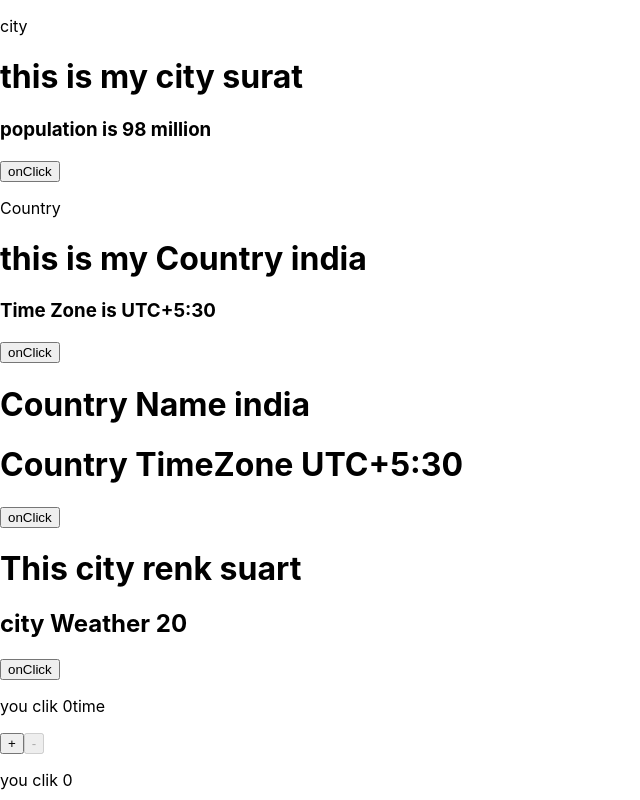
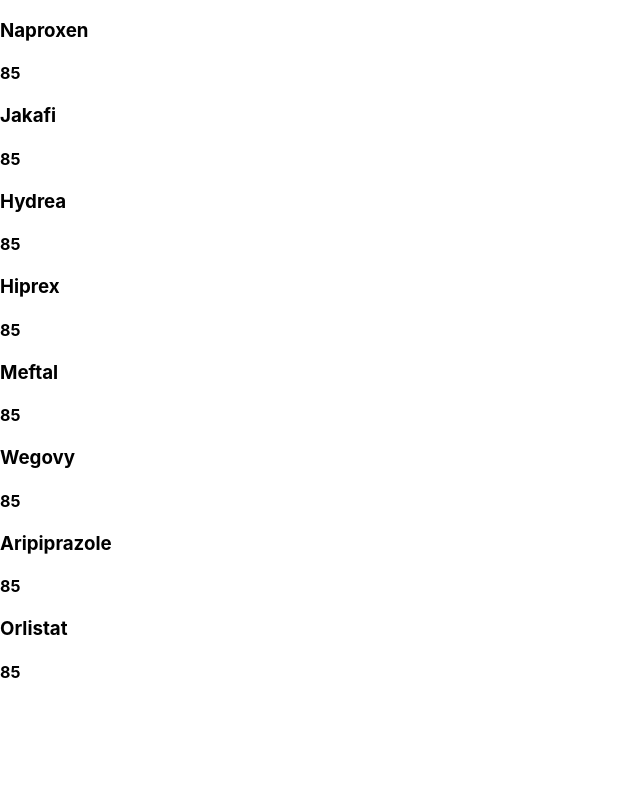
Before and after one commit to dholiyajay/Firstreact, a React (Create React App) app: page / in a window 1280 px wide. Shown: the top 800 px of the page, without its empty margins (0-640 px from the left). Built offline with nearby package versions, Linux system fonts and the light colour scheme.

Commit message:
propscrad

```diff
--- a/src/App.js
+++ b/src/App.js
@@ -1,26 +1,27 @@
 
 import './App.css';
-import City from './user/component/City';
+// import City from './user/component/City';
 import CityFun from './user/component/CityFun';
-import Citycountry from './user/component/Citycountry';
-import Counter from './user/component/Counter';
-import Country from './user/component/Country';
+// import Citycountry from './user/component/Citycountry';
+// import Counter from './user/component/Counter';
+// import Country from './user/component/Country';
 import CountryFuc from './user/component/CountryFuc';
-import Countrycity from './user/component/Countrycity';
-import Dec from './user/component/Dec';
+import Medicines from './user/container/Medicines';
+// import Countrycity from './user/component/Countrycity';
+// import Dec from './user/component/Dec';
 
 function App() {
   return (
     <>
-      <City />
-      <Country />
-      <CountryFuc />
-      <CityFun />
-      <Counter />
-      <Dec />
-      <Countrycity />
-      <Citycountry />
-
+      {/* <City /> */}
+      {/* <Country /> */}
+      {/* <CountryFuc /> */}
+      {/* <CityFun /> */}
+      {/* <Counter /> */}
+      {/* <Dec /> */}
+      {/* <Countrycity /> */}
+      {/* <Citycountry /> */}
+      <Medicines/>
     </>
 
   );
--- /dev/null
+++ b/src/user/component/Card.js
@@ -0,0 +1,13 @@
+import React from 'react';
+
+function Card({data}) {
+    // console.log(data);
+    return (
+        <div>
+            <h3>{data.name}</h3>
+            <h4>{data.price}</h4>
+        </div>
+    );
+}
+
+export default Card;
--- a/src/user/component/City.js
+++ b/src/user/component/City.js
@@ -3,30 +3,32 @@
 export default class City extends Component {
     constructor(props) {
         super(props);
-        this.state = {
-            name: "surat",
-            population: "98 million"
+        // this.state = {
+        //     name: "surat",
+        //     population: "98 million"
+        // CountryName={this.state.name}
 
-        }
+        // console.log(props);
     }
 
-    handlechange = () => {
-        this.setState
-            ({
-                name: "vapi",
-                population: "10 million"
 
-            })
-    }
+    // handlechange = () => {
+    //     this.setState
+    //         ({
+    //             name: "vapi",
+    //             population: "10 million"
+
+    //         })
+    // }
     render() {
         return (
             <>
                 <p>city</p>
-                <h1>this is my city {this.state.name}</h1>
-                <h3>population is {this.state.population}</h3>
+                {/* <h1>this is my city {this.state.name}</h1>
+                <h3>population is {this.state.population}</h3> */}
+                <h3>City name  {this.props.CountryName === "india" ? "surat" : "new york"}</h3>
 
-
-                <button onClick={this.handlechange}>onClick</button>
+                {/* <button onClick={this.handlechange}>onClick</button> */}
 
             </>
         )
--- a/src/user/component/CityFun.js
+++ b/src/user/component/CityFun.js
@@ -2,23 +2,25 @@
 
 function CityFun(props) {
     // const [count, setCount] = useState(0);
-    const [City, setCity] = useState('suart');
-    const [Weather, setWeather] = useState('20');
+    // const [City, setCity] = useState('suart');
+    // const [Weather, setWeather] = useState('20');
 
-    const hendalchange = () => {
-        setCity("vapi");
-        setWeather("UTC-8");
-      }
+    // const hendalchange = () => {
+    //     setCity("vapi");
+    //     setWeather("UTC-8");
+    //   }
 
-
+    console.log(props.cn);
     return (
         <div>
-            <h1>This city renk {City}</h1>
-            <h2>city Weather {Weather}</h2>
+            {/* <h1>This city renk {City}</h1>
+            <h2>city Weather {Weather}</h2> */}
 
-            <button onClick={hendalchange}>
+            {/* <button onClick={hendalchange}>
                 onClick
-            </button>
+            </button> */}
+
+            <h4>City Name {props.cn === "india" ? "surat" : "new york"}</h4>
         </div>
     );
 }
--- a/src/user/component/Country.js
+++ b/src/user/component/Country.js
@@ -1,4 +1,5 @@
 import React, { Component } from 'react'
+import City from './City';
 
 export default class Country extends Component {
     constructor(props) {
@@ -30,6 +31,8 @@
 
                 <button onClick={this.handlechange}>onClick</button>
 
+                <City CountryName={this.state.name} />
+
             </>
         );
     }
--- a/src/user/component/CountryFuc.js
+++ b/src/user/component/CountryFuc.js
@@ -1,4 +1,5 @@
 import React, { useState } from 'react'
+import CityFun from './CityFun';
 
 export default function CountryFuc() {
   // const [count, setCount] = useState(0);
@@ -20,6 +21,8 @@
       <button onClick={hendalchange}>
         onClick
       </button>
+
+      <CityFun cn={country} tz={Timezone} />
     </div>
   )
 }
--- a/src/user/component/Countrycity.js
+++ b/src/user/component/Countrycity.js
@@ -2,7 +2,7 @@
 import Citycountry from './Citycountry';
 
 function Countrycity(props) {
-    const [CountryName, setCountryName] = useState(props.countryName);
+    const [CountryName, setCountryName] = useState("india");
     const [City, setCity] = useState("surat");
 
     const  handleSubmit=()=>{
--- /dev/null
+++ b/src/user/container/Medicines.js
@@ -0,0 +1,79 @@
+import React from 'react';
+import Card from '../component/Card'
+
+const Medicinesdata = [
+    {
+        "id": 1,
+        "name": "Naproxen",
+        "price": 85,
+        "expiry": 2023,
+        "desc": "Naproxen, sold under the brand name Aleve among others, is a nonsteroidal anti-inflammatory drug used to treat pain, menstrual cramps, inflammatory diseases such as rheumatoid arthritis, gout and fever."
+    },
+    {
+        "id": 2,
+        "name": "Jakafi",
+        "price": 85,
+        "expiry": 2023,
+        "desc": "Ruxolitinib, sold under the brand name Jakafi among others, is a medication used for the treatment of intermediate or high-risk myelofibrosis, a type of myeloproliferative neoplasm that affects the bone."
+    },
+    {
+        "id": 3,
+        "name": "Hydrea",
+        "price": 85,
+        "expiry": 2023,
+        "desc": "Hydrea (hydroxyurea) is an antineoplastic (anti-cancer) agent used to treat melanoma, resistant chronic myelocytic leukemia, and recurrent, metastatic, or inoperable carcinoma of the ovary and primary squamous cell (epidermoid) carcinomas of the head and neck."
+    },
+    {
+        "id": 4,
+        "name": "Hiprex",
+        "price": 85,
+        "expiry": 2023,
+        "desc": "Hexamethylenetetramine, also known as methenamine, hexamine, or urotropin, is a heterocyclic organic compound with the formula (CH₂)₆N₄. This white crystalline compound is highly soluble in water and polar organic solvents. It has a cage-like structure similar to adamantane"
+    },
+    {
+        "id": 5,
+        "name": "Meftal",
+        "price": 85,
+        "expiry": 2023,
+        "desc": "Meftal Spas tablet is an antispasmodic medicine. It contains a combination of dicyclomine and mefenamic acid. This medicine is used for relieving pain and spasm in the abdomen and during or before menses (periods)."
+    },
+    {
+        "id": 6,
+        "name": "Wegovy",
+        "price": 85,
+        "expiry": 2023,
+        "desc": "WEGOVY® (semaglutide) injection 2.4 mg is an injectable prescription medicine that may help adults and children aged ≥12 years with obesity (BMI ≥30 for adults, BMI ≥ 95th percentile for age and sex for children), or some adults with excess weight (BMI ≥27) (overweight) who also have weight-related medical problems to help them lose weight and keep it off. Wegovy® should be used with a reduced calorie meal plan and increased physical activity"
+    },
+    {
+        "id": 7,
+        "name": "Aripiprazole",
+        "price": 85,
+        "expiry": 2023,
+        "desc": "Aripiprazole is used to treat certain mental/mood disorders (such as bipolar disorder, schizophrenia, Tourette's syndrome, and irritability associated with autistic disorder). It may also be used in combination with other medication to treat depression. Aripiprazole is known as an antipsychotic drug (atypical type)."
+    },
+    {
+        "id": 8,
+        "name": "Orlistat",
+        "price": 85,
+        "expiry": 2023,
+        "desc": "Orlistat, sold under the brand name Xenical among others, is a medication used to treat obesity. Its primary function is preventing the absorption of fats from the human diet by acting as a lipase inhibitor, thereby reducing caloric intake."
+    }
+]
+
+function Medicines(props) {
+    return (
+        <>
+            {
+                Medicinesdata.map((v, i) => (
+                    <>
+                        {/* <h3>{v.name}</h3> */}
+
+                        <Card data={v} />
+                    </>
+                ))
+            }
+        </>
+    );
+}
+
+export default Medicines;
```
Also changed, not shown: src/user/component/Citycountry.js (line endings or trailing spaces), src/user/component/PropsCountry.js (added).
